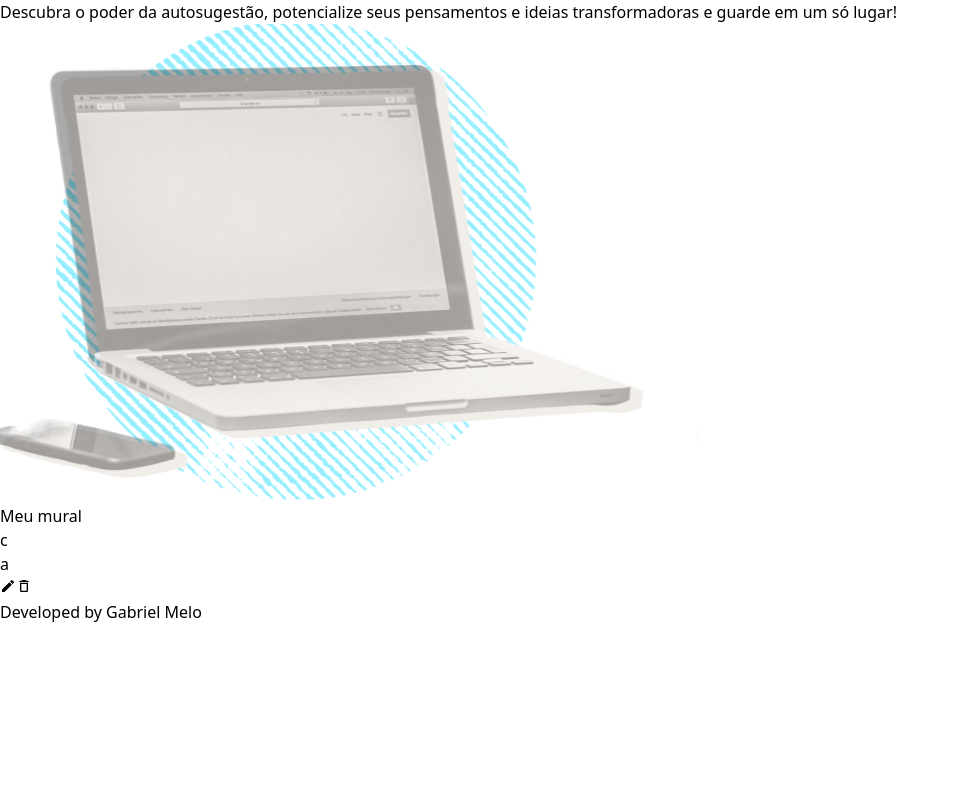
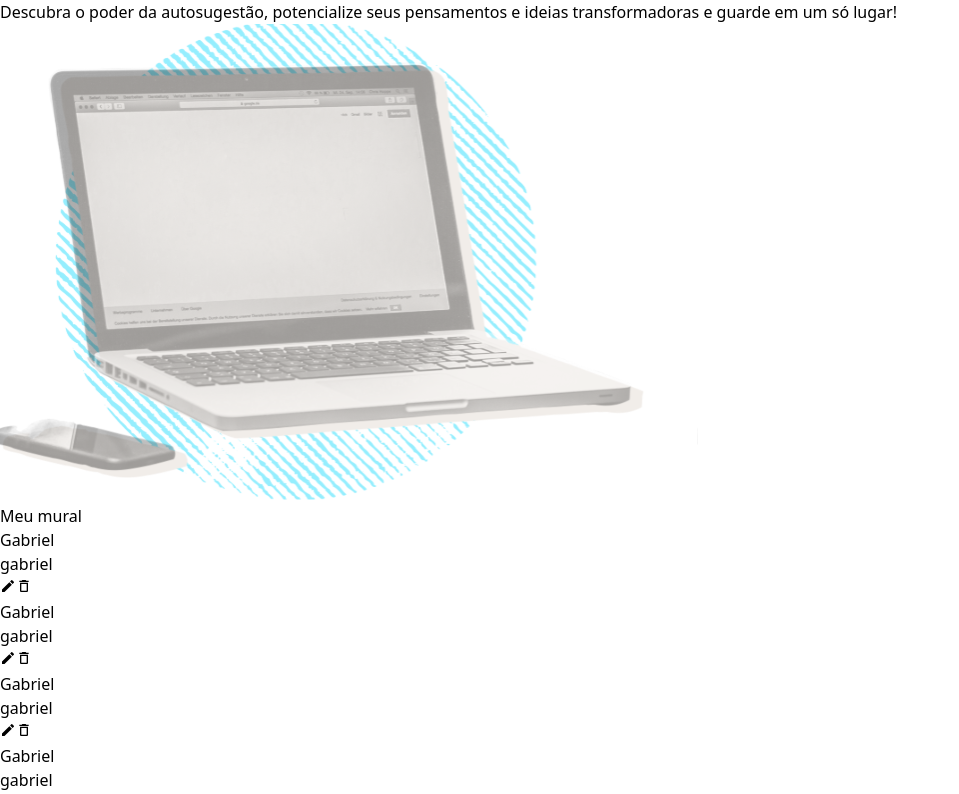
Before and after one commit to gbnunes7/mural-self-hypnosis, a React (Vite) app: page /mural in a window 1280 px wide. Shown: the top 794 px of the page, without its empty margins (0-959 px from the left). Built offline with nearby package versions, Linux system fonts and the light colour scheme; data requests are answered from the project's data file.

Commit message:
feat: add a provider to appRoutes

```diff
--- a/public/data/db.json
+++ b/public/data/db.json
@@ -1,9 +1,54 @@
 {
   "pensamentos": [
     {
-      "autoria": "a",
-      "conteudo": "c",
-      "id": "f946"
+      "id": "c944",
+      "conteudo": "Gabriel",
+      "autoria": "gabriel"
+    },
+    {
+      "id": "d019",
+      "conteudo": "Gabriel",
+      "autoria": "gabriel"
+    },
+    {
+      "id": "b735",
+      "conteudo": "Gabriel",
+      "autoria": "gabriel"
+    },
+    {
+      "id": "7ec5",
+      "conteudo": "Gabriel",
+      "autoria": "gabriel"
+    },
+    {
+      "id": "9d2f",
+      "conteudo": "Gabriel",
+      "autoria": "gabriel"
+    },
+    {
+      "id": "ca49",
+      "conteudo": "Gabriel",
+      "autoria": "gabriel"
+    },
+    {
+      "id": "ae29",
+      "conteudo": "Olá",
+      "autoria": "gabriel"
+    },
+    {
+      "id": "2e55",
+      "conteudo": "Olá",
+      "autoria": "gabriel"
+    },
+    {
+      "id": "3703",
+      "conteudo": "Gabriel",
+      "autoria": "fasf"
+    },
+    {
+      "id": "fab8",
+      "conteudo": "Gabriel",
+      "autoria": "gabriel"
     }
   ]
 }
--- a/src/routes/AppRoutes.jsx
+++ b/src/routes/AppRoutes.jsx
@@ -2,17 +2,20 @@ import { BrowserRouter, Route, Routes } from "react-router-dom";
 import InitialLayout from "../components/initialLayout";
 import Home from "../pages/home";
 import MuralPage from "../pages/muralPage";
+import CardProvider from "../context";
 
 function AppRoutes() {
 	return (
 		<>
 			<BrowserRouter>
-				<Routes>
-					<Route path="/" element={<InitialLayout />}>
-						<Route path="/" element={<Home/>}/>
-						<Route path="/mural" element={<MuralPage/>}/>
-					</Route>
-				</Routes>
+				<CardProvider>
+					<Routes>
+						<Route path="/" element={<InitialLayout />}>
+							<Route path="/" element={<Home />} />
+							<Route path="/mural" element={<MuralPage />} />
+						</Route>
+					</Routes>
+				</CardProvider>
 			</BrowserRouter>
 		</>
 	);
```
